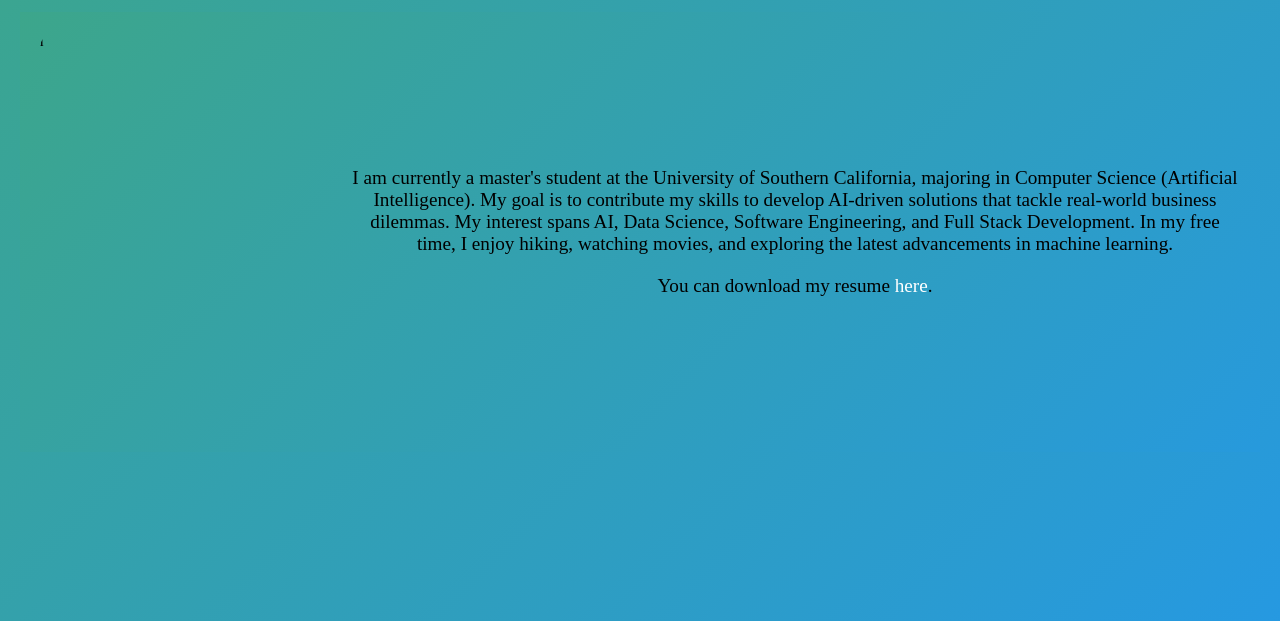
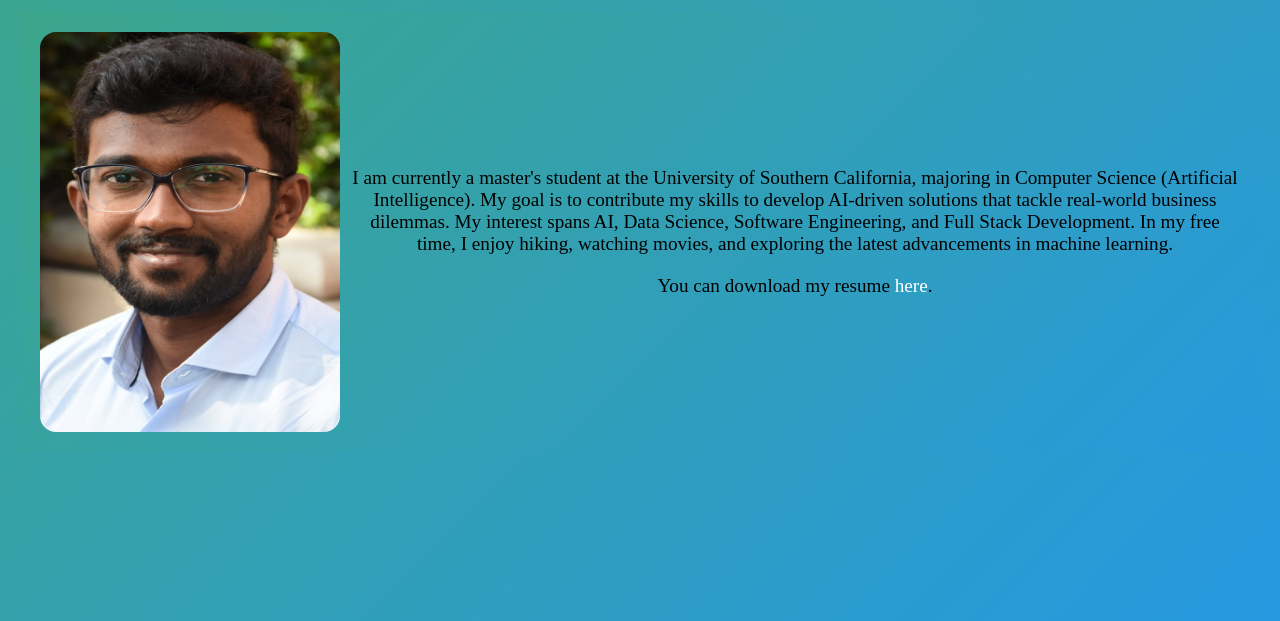
Before and after one commit to ArunPrakashJ2001/ArunPrakash, a plain HTML site: page home.html in a window 1280 px wide. Shown: the part 179-800 px from the top of the page. Drawn offline with Linux system fonts and the light colour scheme.

Commit message:
Update home.html

```diff
--- a/home.html
+++ b/home.html
@@ -26,7 +26,7 @@
         <div class="intro">
 
             <div class="image">
-                <img src="images/Download.jpg" alt="Arun Prakash" style="width:500px;height:600px;">
+                <img src="Download.jpg" alt="Arun Prakash" style="width:500px;height:600px;">
             </div>
 
             <div class = "about_me">
```
